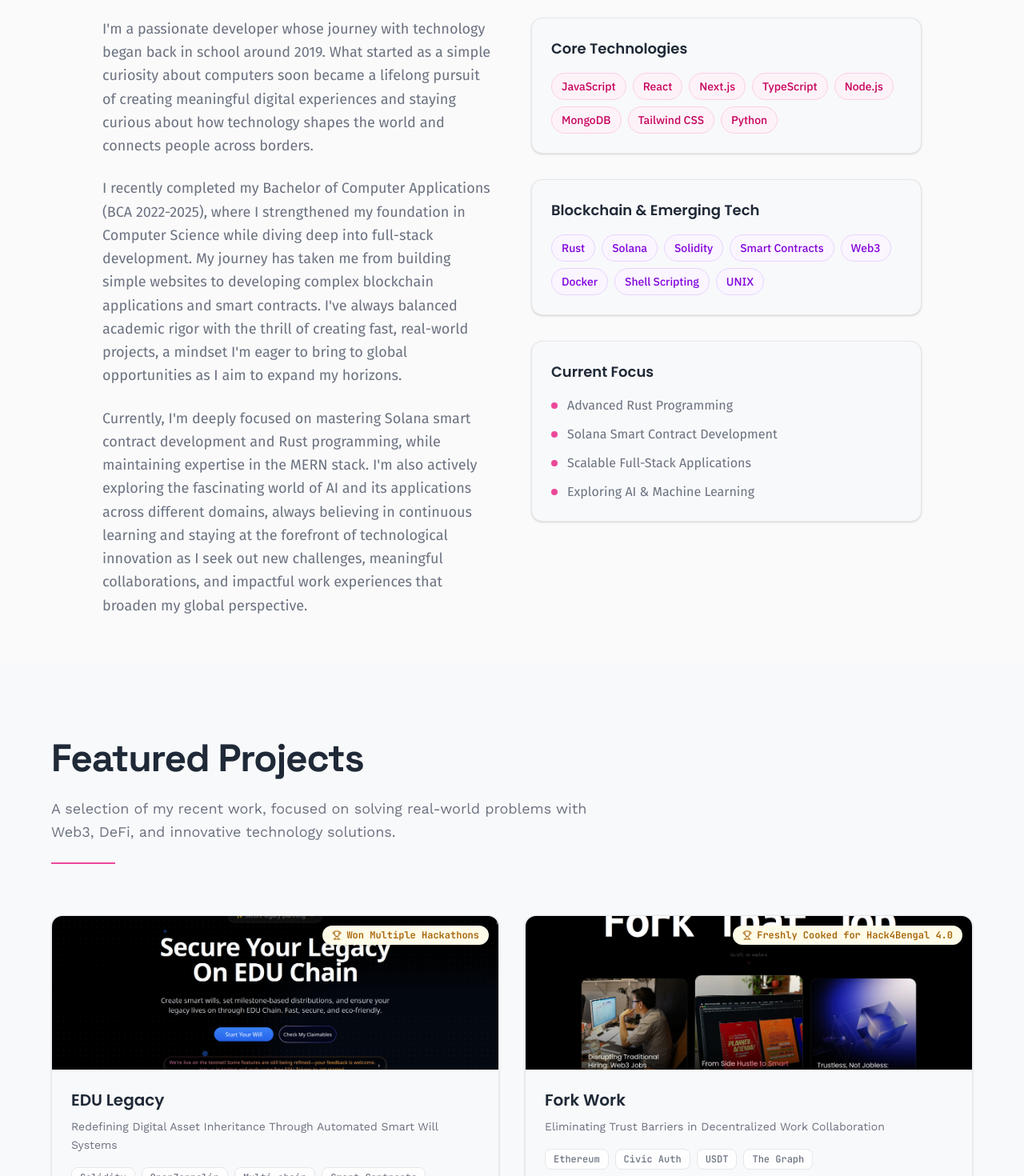
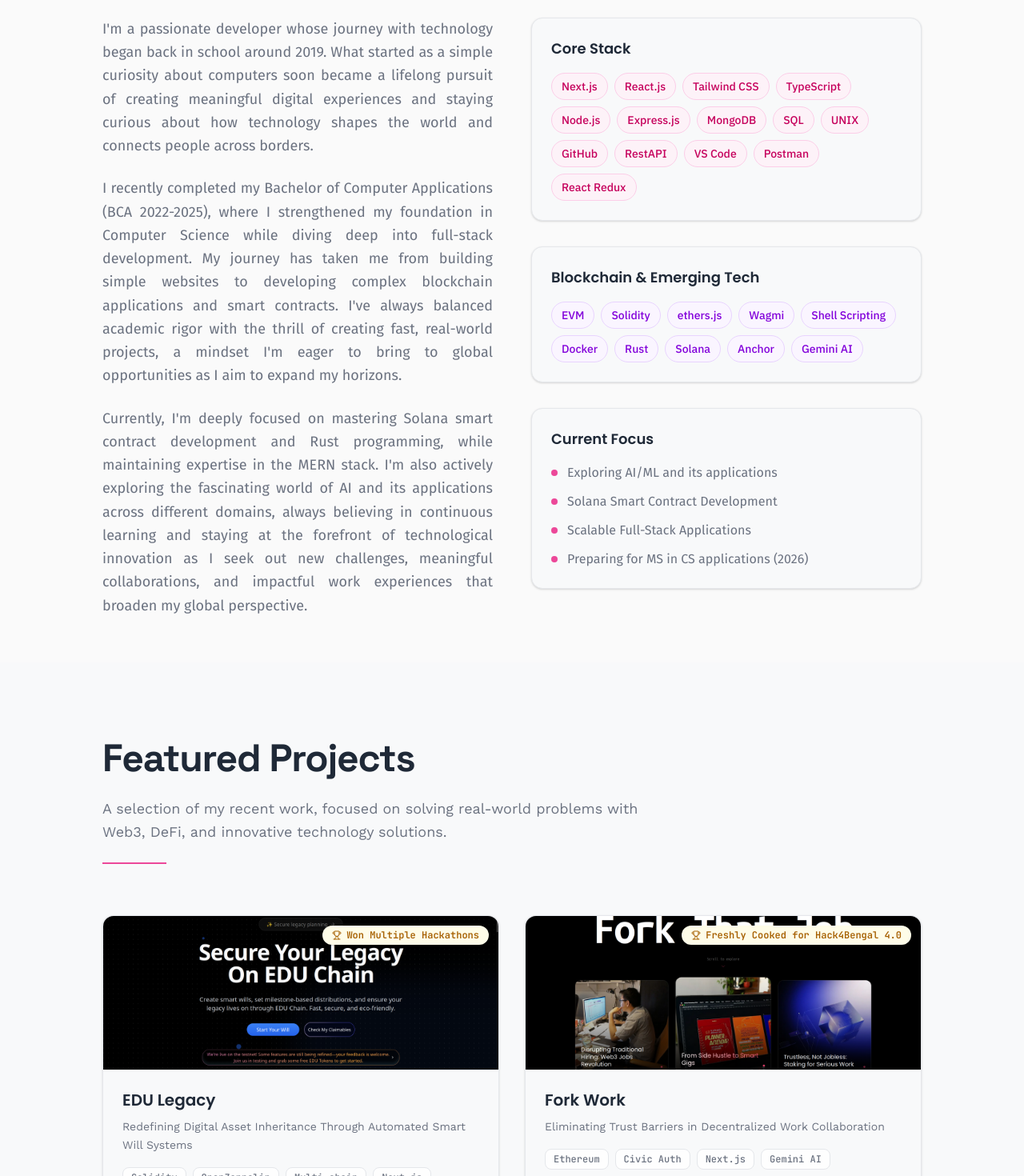
Before and after one commit to manovHacksaw/portfolio, a Next.js app: page / in a window 1280 px wide. Shown: the part 1060-2530 px from the top of the page at 80% size. Built offline with nearby package versions, Linux system fonts and the light colour scheme; a web font is replaced by a local one.

Commit message:
fixed links and about section

```diff
--- a/components/section/about-section.tsx
+++ b/components/section/about-section.tsx
@@ -26,7 +26,7 @@ export default function AboutSection({ theme }: AboutSectionProps) {
         <div className="grid md:grid-cols-2 gap-8 lg:gap-12 items-start">
           <div className="space-y-6">
             <p
-              className={`${firaSans.className} text-sm lg:text-md sm:text-lg leading-relaxed transition-smooth ${
+              className={`${firaSans.className} text-sm text-justify lg:text-md sm:text-lg leading-relaxed transition-smooth ${
                 theme === "dark" ? "text-muted-light" : "text-muted-dark"
               }`}
             >
@@ -38,7 +38,7 @@ export default function AboutSection({ theme }: AboutSectionProps) {
             </p>
 
             <p
-              className={`${firaSans.className} text-base lg:text-md sm:text-lg leading-relaxed transition-smooth ${
+              className={`${firaSans.className} text-base text-justify lg:text-md sm:text-lg leading-relaxed transition-smooth ${
                 theme === "dark" ? "text-muted-light" : "text-muted-dark"
               }`}
             >
@@ -53,7 +53,7 @@ export default function AboutSection({ theme }: AboutSectionProps) {
             </p>
 
             <p
-              className={`${firaSans.className} text-base lg:text-md sm:text-lg leading-relaxed transition-smooth ${
+              className={`${firaSans.className}  text-justify text-base lg:text-md sm:text-lg leading-relaxed transition-smooth ${
                 theme === "dark" ? "text-muted-light" : "text-muted-dark"
               }`}
             >
@@ -81,18 +81,22 @@ export default function AboutSection({ theme }: AboutSectionProps) {
                   theme === "dark" ? "text-light" : "text-dark"
                 }`}
               >
-                Core Technologies
+                Core Stack
               </h3>
               <div className="flex flex-wrap gap-2">
                 {[
-                  "JavaScript",
-                  "React",
                   "Next.js",
+                  "React.js",
+                  "Tailwind CSS",
                   "TypeScript",
                   "Node.js",
+                  "Express.js",
                   "MongoDB",
-                  "Tailwind CSS",
-                  "Python",
+                  "SQL",
+                  "UNIX",
+                  "GitHub", "RestAPI", "VS Code", "Postman", "React Redux"
+
+
                 ].map((tech) => (
                   <span
                     key={tech}
@@ -124,14 +128,15 @@ export default function AboutSection({ theme }: AboutSectionProps) {
               </h3>
               <div className="flex flex-wrap gap-2">
                 {[
+                  "EVM",
+                  "Solidity",
+                  "ethers.js",
+                  "Wagmi",
+                  "Shell Scripting",
+                  "Docker",
                   "Rust",
                   "Solana",
-                  "Solidity",
-                  "Smart Contracts",
-                  "Web3",
-                  "Docker",
-                  "Shell Scripting",
-                  "UNIX",
+                  "Anchor", "Gemini AI"
                 ].map((tech) => (
                   <span
                     key={tech}
@@ -168,7 +173,7 @@ export default function AboutSection({ theme }: AboutSectionProps) {
               >
                 <li className="flex items-center">
                   <span className="w-2 h-2 bg-accent-primary rounded-full mr-3 flex-shrink-0" />
-                  Advanced Rust Programming
+                  Exploring AI/ML and its applications
                 </li>
                 <li className="flex items-center">
                   <span className="w-2 h-2 bg-accent-primary rounded-full mr-3 flex-shrink-0" />
@@ -180,7 +185,7 @@ export default function AboutSection({ theme }: AboutSectionProps) {
                 </li>
                 <li className="flex items-center">
                   <span className="w-2 h-2 bg-accent-primary rounded-full mr-3 flex-shrink-0" />
-                  Exploring AI & Machine Learning
+                  Preparing for MS in CS applications (2026)
                 </li>
               </ul>
             </div>
--- a/components/section/hackathon-wins-section.tsx
+++ b/components/section/hackathon-wins-section.tsx
@@ -75,9 +75,9 @@ export default function HackathonWinsSection({
         {
           title: "Plaia Zone",
           description:
-            "A Web3 travel recommendation app where users earn AIA tokens for creating and sharing travel itineraries, supported by AIA blockchain's proof of contribution system.",
+            "Plaia Zone is a decentralized crowdfunding platform designed specifically for gamers. It allows users to create, fund, and manage campaigns that can either seek donations or loans, fostering a supportive community for gamers in need of financial assistance for their gaming endeavors.",
           prize: "500 USDT",
-          tech: ["AIA Blockchain", "Web3", "Travel Tech", "Token Rewards"],
+          tech: ["AIA Chain", "ethers.js", "Solidity", "Next.js"],
           demo: "https://pl-aia-zone.vercel.app/",
           announcement: "https://x.com/HackQuest_/status/1861432015893209373",
           color: "blue",
@@ -89,11 +89,11 @@ export default function HackathonWinsSection({
             "A learn-to-earn platform gamifying DSA and tech learning. Features bug-fixing challenges, generative AI tutors, gamified problem solving, and visual learning through AI-powered mind maps. Users earn AIA tokens for completing challenges and learning modules.",
           prize: "2,000 USDT",
           tech: [
-            "AI/ML",
-            "Gamification",
+            "Gemini AI",
+            "AIA Chain",
             "DSA",
-            "Educational Tech",
-            "AIA Tokens",
+            "Solidity",
+            "Next.js",
           ],
           demo: "https://daccy-aia-learn-to-earn.vercel.app/",
           announcement: "https://x.com/HackQuest_/status/1861432015893209373",
@@ -111,7 +111,7 @@ export default function HackathonWinsSection({
           description:
             "A decentralized legacy management platform enabling users to create and pass on secure educational legacies using Telos blockchain. (Ported from Edu Legacy)",
           prize: "600 USDC",
-          tech: ["Telos Blockchain", "Legacy Management", "Educational Tech"],
+          tech: ["Telos Blockchain", "Solidity", "Next.js", "ethers.js"],
           announcement: "https://x.com/HackQuest_/status/1895021811303358625",
           color: "indigo",
           featured: false,
@@ -121,7 +121,7 @@ export default function HackathonWinsSection({
           description:
             "A milestones-based crowdfunding platform where users can set and achieve funding goals transparently on the Telos blockchain.",
           prize: "300 USDC",
-          tech: ["Crowdfunding", "Milestones", "Telos", "DeFi"],
+          tech: ["Telos Blockchain", "Milestones",  "DeFi"],
           announcement: "https://x.com/HackQuest_/status/1895021811303358625",
           color: "orange",
           featured: false,
@@ -312,7 +312,7 @@ export default function HackathonWinsSection({
         </div>
 
         {/* Enhanced Stats */}
-        <div className="grid grid-cols-2 md:grid-cols-4 gap-3 sm:gap-4 lg:gap-6 mb-12 sm:mb-16">
+        <div className="grid grid-cols-2 md:grid-cols-3 gap-3 sm:gap-4 lg:gap-6 mb-12 sm:mb-16">
           <div
             className={`text-center p-3 sm:p-4 lg:p-6 rounded-xl border transition-smooth scale-hover ${
               theme === "dark"
@@ -370,25 +370,7 @@ export default function HackathonWinsSection({
               Prize Money
             </div>
           </div>
-          <div
-            className={`text-center p-3 sm:p-4 lg:p-6 rounded-xl border transition-smooth scale-hover ${
-              theme === "dark"
-                ? "card-dark shadow-dark"
-                : "card-light shadow-light"
-            }`}
-          >
-            <Award className="w-6 h-6 sm:w-8 sm:h-8 status-info mx-auto mb-2 sm:mb-3" />
-            <div
-              className={`text-xl sm:text-2xl font-bold status-info ${poppins.className}`}
-            >
-              {allProjects.filter((p) => p.featured).length}
-            </div>
-            <div
-              className={`text-xs sm:text-sm ${theme === "dark" ? "text-muted-light" : "text-muted-dark"} ${firaSans.className}`}
-            >
-              Major Wins
-            </div>
-          </div>
+
         </div>
 
         <div className="relative">
@@ -476,13 +458,7 @@ export default function HackathonWinsSection({
                             >
                               {project.title}
                             </h4>
-                            {project.featured && (
-                              <span
-                                className={`inline-block px-2 sm:px-3 py-1 text-xs font-medium rounded-full transition-smooth ${theme === "dark" ? "bg-dark-soft text-muted-light border-light" : "bg-pink-50 text-pink-700 border border-pink-200"} ${jetbrainsMono.className}`}
-                              >
-                                Major Win
-                              </span>
-                            )}
+
                           </div>
                           <div className="flex space-x-2 opacity-0 group-hover:opacity-100 transition-opacity ml-4">
                             {project.demo && (
--- a/components/section/hero-section.tsx
+++ b/components/section/hero-section.tsx
@@ -40,7 +40,9 @@ export default function HeroSection({ theme }: HeroSectionProps) {
     [
       "learning Solana Development.",
       "debugging life, stacking wins on chain.",
-      "building to solve real-life problems.",
+      "not powered by coffee — just passion",
+      "building to solve real-world problems",
+      "AI is the next mountain to climb",
     ],
     100,
   );
@@ -192,7 +194,7 @@ export default function HeroSection({ theme }: HeroSectionProps) {
               <ExternalLink size={16} />
             </a>
             <a
-              href="/resume.pdf"
+              href="/Manobendra_Mandal.pdf"
               target="_blank"
               rel="noopener noreferrer"
               download
--- a/components/section/projects-section.tsx
+++ b/components/section/projects-section.tsx
@@ -30,7 +30,7 @@ export default function ProjectsSection({ theme }: ProjectsSectionProps) {
       title: "EDU Legacy",
       shortDescription:
         "Redefining Digital Asset Inheritance Through Automated Smart Will Systems",
-      tech: ["Solidity", "OpenZeppelin", "Multi-chain", "Smart Contracts"],
+      tech: ["Solidity", "OpenZeppelin", "Multi-chain", "Next.js"],
       github: "https://github.com/manobendra/edu-legacy",
       live: "https://edu-legacy.vercel.app",
       featured: true,
@@ -42,7 +42,7 @@ export default function ProjectsSection({ theme }: ProjectsSectionProps) {
       title: "Fork Work",
       shortDescription:
         "Eliminating Trust Barriers in Decentralized Work Collaboration",
-      tech: ["Ethereum", "Civic Auth", "USDT", "The Graph"],
+      tech: ["Ethereum", "Civic Auth", "Next.js", "Gemini AI"],
       github: "https://github.com/manobendra/fork-work",
       live: "https://fork-work.vercel.app",
       featured: true,
@@ -54,7 +54,7 @@ export default function ProjectsSection({ theme }: ProjectsSectionProps) {
       title: "Coro Tashi",
       shortDescription:
         "Decentralized Liquid Staking Protocol Pioneering Cross-Token Rewards",
-      tech: ["Core Chain", "Solidity", "Hardhat", "Next.js", "Wagmi"],
+      tech: ["Core", "Solidity", "Remix IDE", "Next.js", "ethers.js"],
       github: "https://github.com/manobendra/coro-tashi",
       live: "https://coro-tashi.vercel.app",
       featured: true,
@@ -66,9 +66,9 @@ export default function ProjectsSection({ theme }: ProjectsSectionProps) {
       title: "PolyTix",
       shortDescription:
         "Decentralized Governance Platform Eliminating Electoral Manipulation",
-      tech: ["Polygon", "Next.js 15", "The Graph", "Solidity", "ShadCN UI"],
+      tech: ["Polygon", "Next.js 15", "The Graph", "Solidity", "NFTs"],
       github: "https://github.com/manovHacksaw/polytix/tree/v2",
-      live: null,
+      live: "polytix.vercel.app",
       featured: true,
       icon: Globe,
       image: "/projects/polytix.png",
@@ -78,7 +78,7 @@ export default function ProjectsSection({ theme }: ProjectsSectionProps) {
       title: "Pixel8r",
       shortDescription:
         "Collaborative Blockchain Art Canvas Democratizing Digital Creativity",
-      tech: ["Telos", "Blockchain", "Real-time", "Digital Art"],
+      tech: ["Telos", "IPFS", "Pinata", "NFT"],
       github: "https://github.com/ayaanoski/pixel8r",
       live: "https://pixel8r.vercel.app/",
       featured: false,
@@ -88,7 +88,7 @@ export default function ProjectsSection({ theme }: ProjectsSectionProps) {
       title: "PlaiaZone",
       shortDescription:
         "Decentralized Crowdfunding Infrastructure for Gaming Communities",
-      tech: ["Crowdfunding", "Gaming", "Multi-wallet", "Community"],
+      tech: ["AIA Chain", "Solidity", "Next.js", "ethers.js"],
       github: "https://github.com/manovHacksaw/plAIA-zone",
       live: "https://pl-aia-zone.vercel.app/",
       featured: false,
@@ -106,7 +106,7 @@ export default function ProjectsSection({ theme }: ProjectsSectionProps) {
         theme === "dark" ? "bg-dark" : "bg-light-soft"
       }`}
     >
-      <div className="max-w-6xl mx-auto">
+      <div className="max-w-5xl mx-auto">
         {/* Header */}
         <div className="mb-12 sm:mb-16 text-center md:text-left">
           <h2
```
Also changed, not shown: 1 other file (tests, documents, lock files or other folders).
